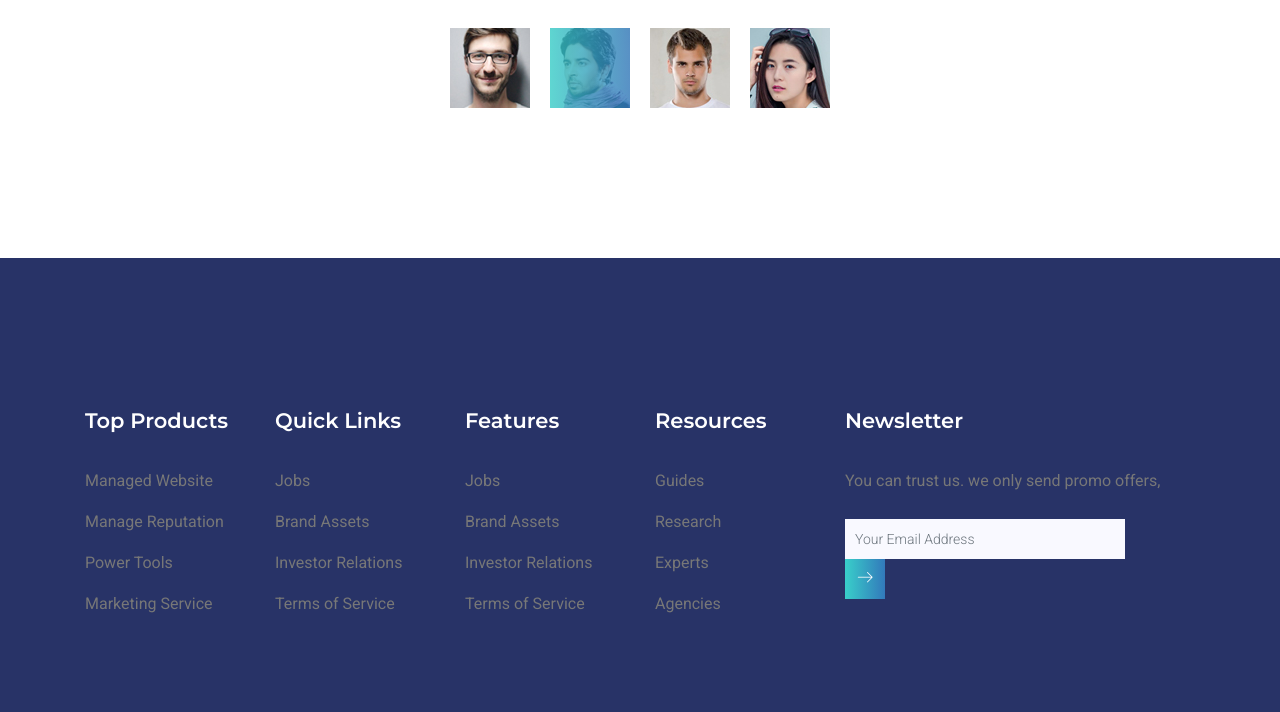
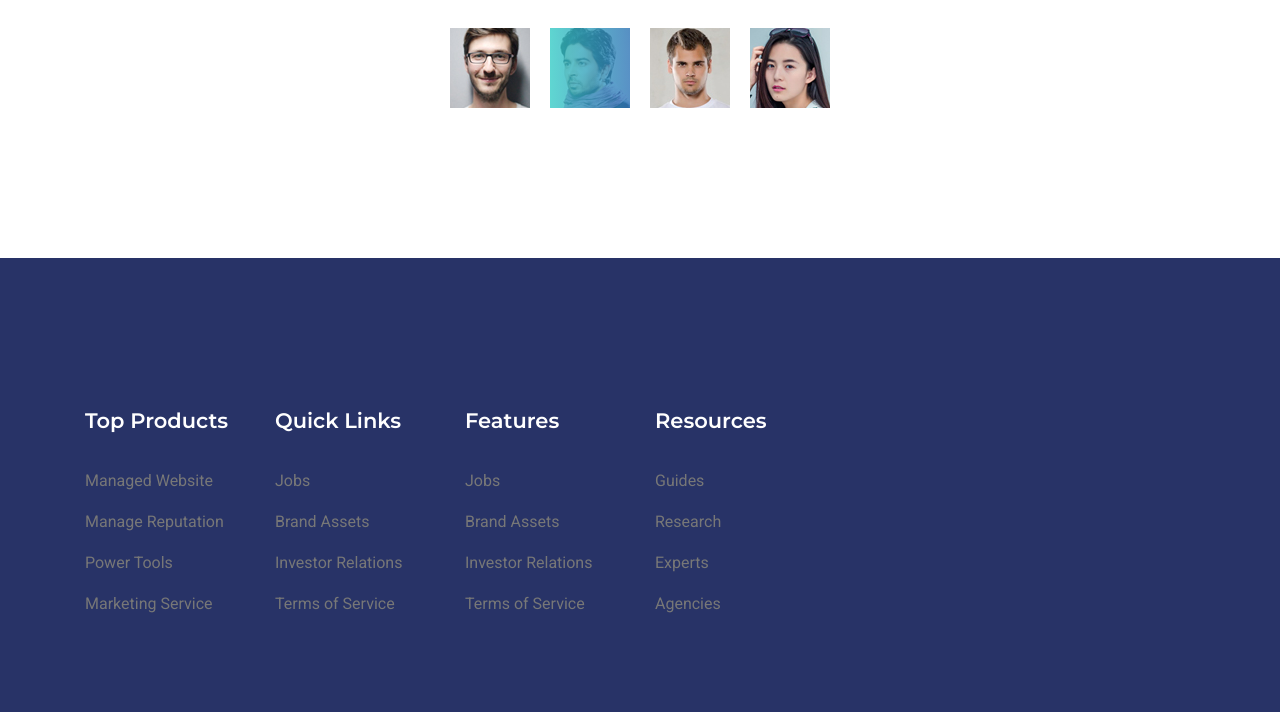
Before and after one commit to sephinah/educcentralph, a plain HTML site: page index.html in a window 1280 px wide. Shown: the part 4920-5632 px from the top of the page. Drawn offline with nearby package versions, Linux system fonts and the light colour scheme; some packages are replaced by stand-ins of ours.

Commit message:
Update index.html

```diff
--- a/index.html
+++ b/index.html
@@ -600,7 +600,7 @@ bottom:20px; left: 691px; top: 153px; height: 23px" />
 						<li><a href="#">Agencies</a></li>
 					</ul>
 				</div>
-				<div class="col-lg-4 col-md-6 single-footer-widget">
+				<!--<div class="col-lg-4 col-md-6 single-footer-widget">
 					<h4>Newsletter</h4>
 					<p>You can trust us. we only send promo offers,</p>
 					<div class="form-wrap" id="mc_embed_signup">
@@ -616,7 +616,7 @@ bottom:20px; left: 691px; top: 153px; height: 23px" />
 							<div class="info"></div>
 						</form>
 					</div>
-				</div>
+				</div>-->
 			</div>
 			<div class="footer-bottom row align-items-center">
 				<p class="footer-text m-0 col-lg-8 col-md-12"><!-- Link back to Colorlib can't be removed. Template is licensed under CC BY 3.0. -->
```
